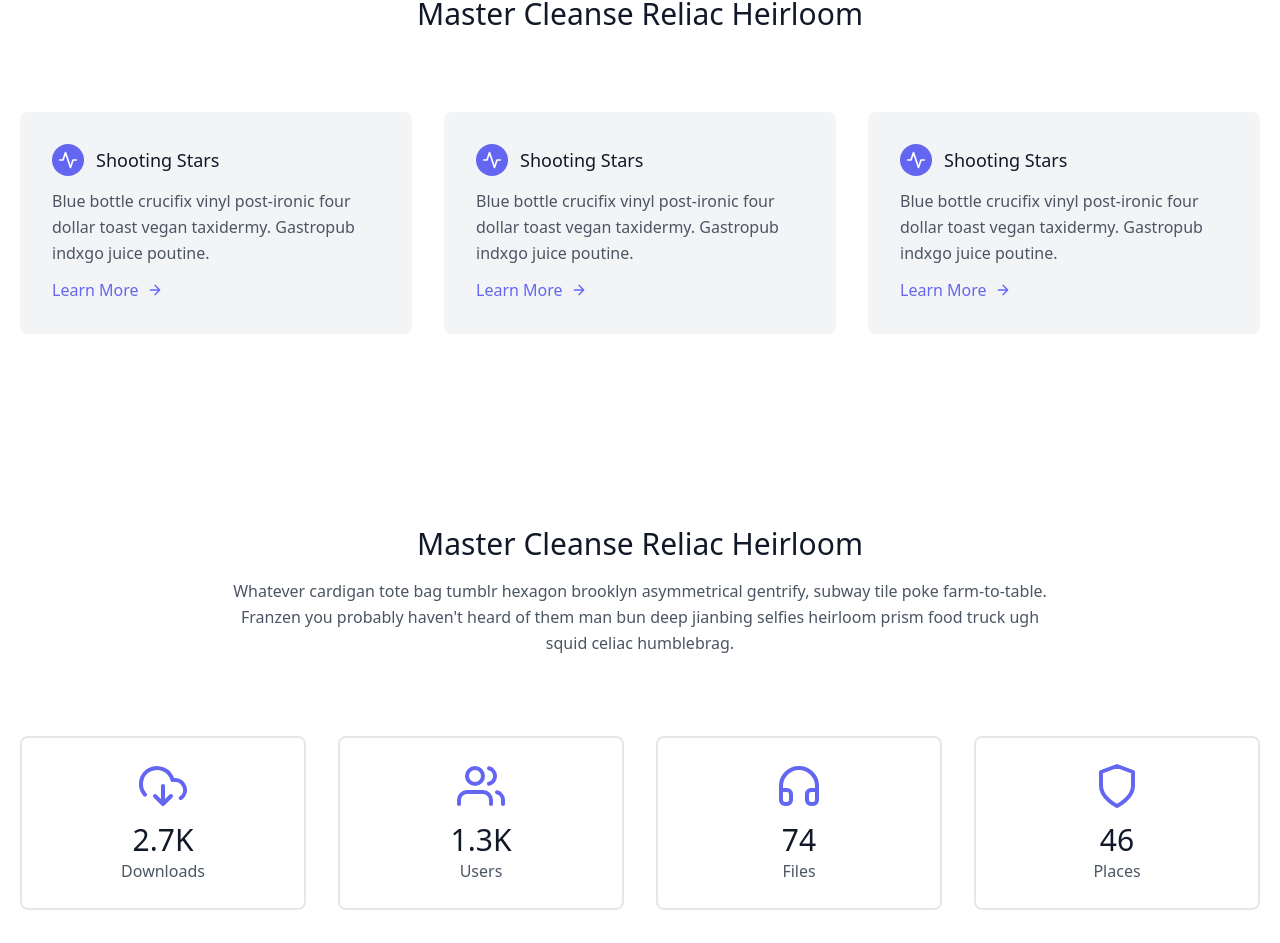
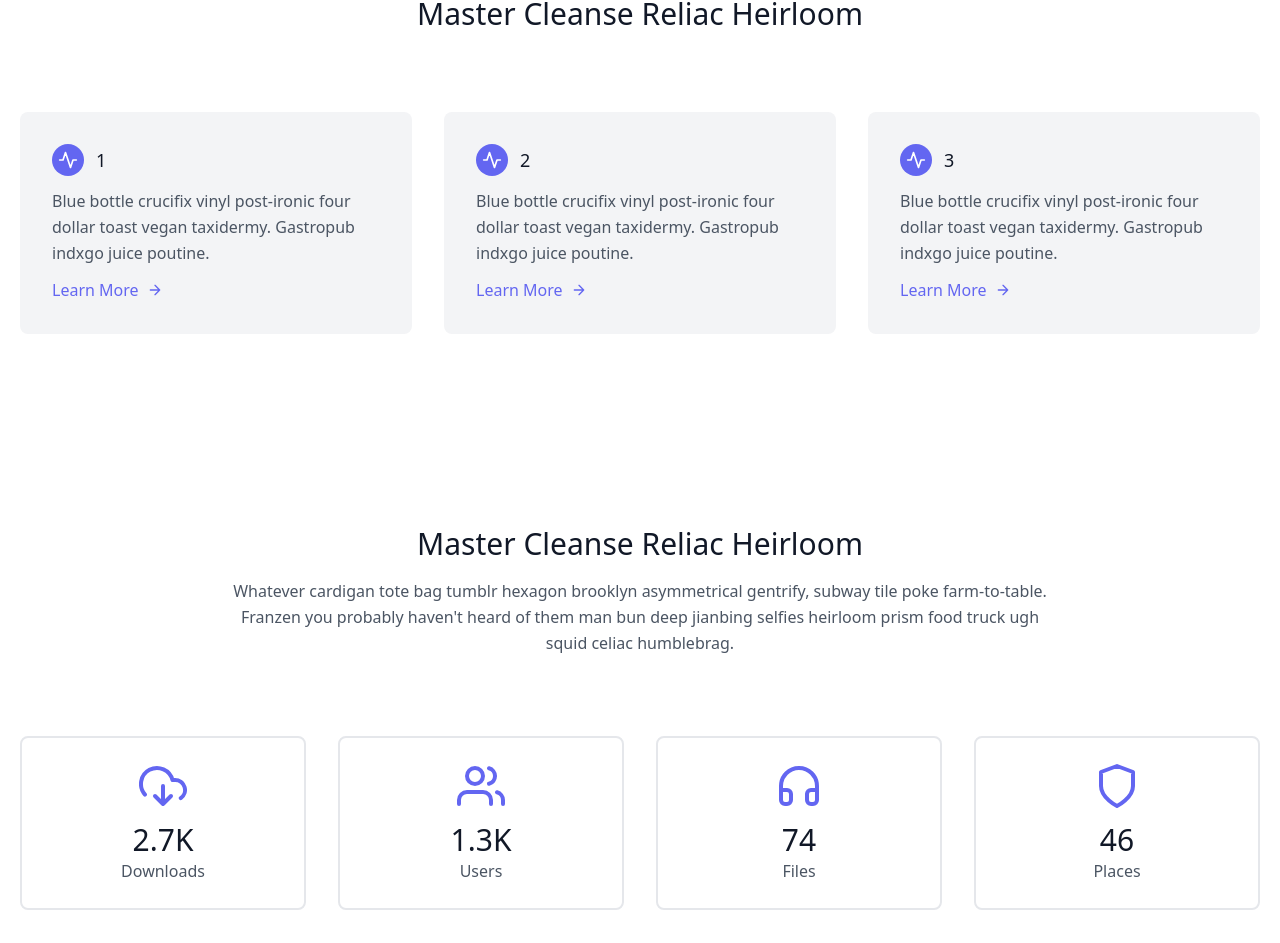
Before and after one commit to nesathanozturk/ozshop, a React (Create React App) app: page / in a window 1280 px wide. Shown: the part 1251-2194 px from the top of the page. Built offline with nearby package versions, Linux system fonts and the light colour scheme; no server answers.

Commit message:
refactor: added categories name

```diff
--- a/src/components/featureCard/FeatureCard.jsx
+++ b/src/components/featureCard/FeatureCard.jsx
@@ -28,8 +28,8 @@ const FeatureCard = ({ cards = [1, 2, 3] }) => {
                       <path d="M22 12h-4l-3 9L9 3l-3 9H2"></path>
                     </svg>
                   </div>
-                  <h2 className="text-gray-900 text-lg title-font font-medium">
-                    Shooting Stars
+                  <h2 className="text-gray-900 text-lg title-font font-medium capitalize">
+                    {card || "Card Title"}
                   </h2>
                 </div>
                 <div className="flex-grow">
@@ -37,7 +37,10 @@ const FeatureCard = ({ cards = [1, 2, 3] }) => {
                     Blue bottle crucifix vinyl post-ironic four dollar toast
                     vegan taxidermy. Gastropub indxgo juice poutine.
                   </p>
-                  <a className="mt-3 text-indigo-500 inline-flex items-center">
+                  <a
+                    href="#learnmore"
+                    className="mt-3 text-indigo-500 inline-flex items-center"
+                  >
                     Learn More
                     <svg
                       fill="none"
```
